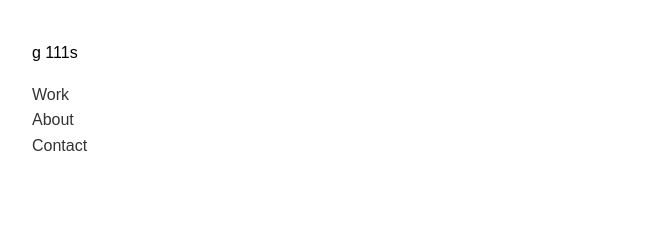
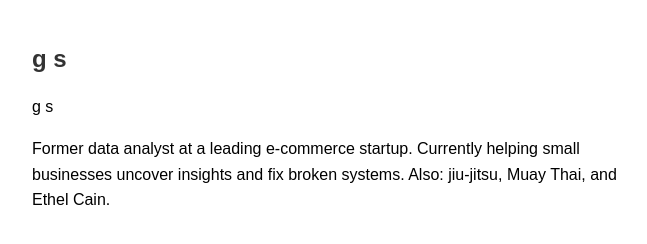
Before and after one commit to thisisjustatestafterall/thisisjustatestafterall.github.io, a plain HTML site: page about/index.html in a window 1280 px wide. Shown: the whole page, without its empty margins (308-955 px from the left). Drawn offline with Linux system fonts and the light colour scheme.

Commit message:
index.html

```diff
--- a/about/index.html
+++ b/about/index.html
@@ -20,14 +20,12 @@
   </style>
 </head>
 <body>
-  <p>g 111s</p>
 
-  <nav>
-    <a href="/work">Work</a><br>
-    <a href="/about">About</a><br>
-    <a href="/contact">Contact</a>
+    <nav>
+    <a href="/" style="text-decoration: none; font-weight: bold; font-size: 24px;">g s</a>
   </nav>
+  <p>g s</p>
 
-  <p></p>
+  <p>Former data analyst at a leading e-commerce startup. Currently helping small businesses uncover insights and fix broken systems. Also: jiu-jitsu, Muay Thai, and Ethel Cain.</p>
 </body>
 </html>
```
